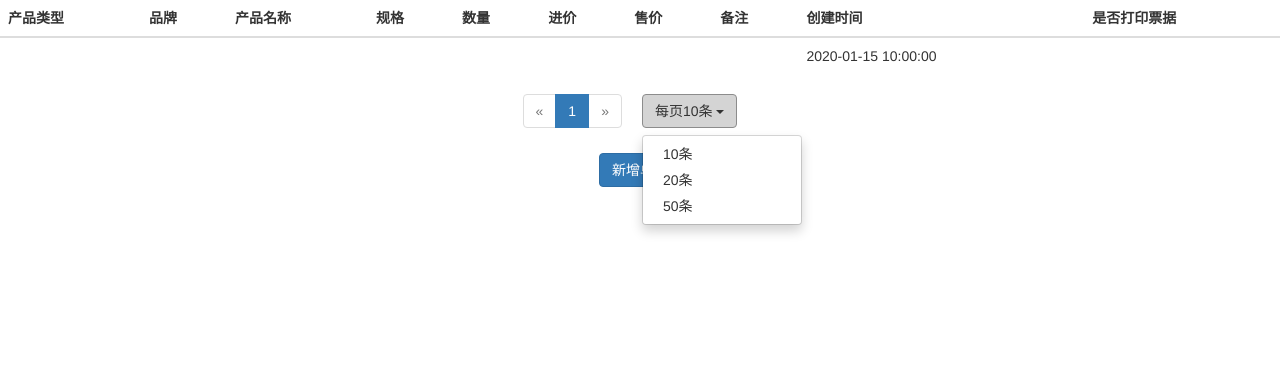
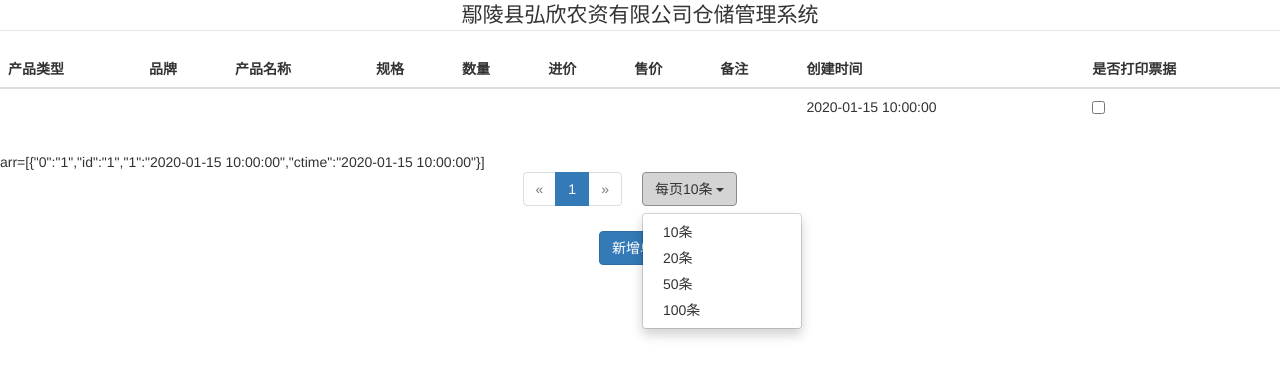
Before and after one commit to Morainy/store_manager, a PHP site: page / in a window 1280 px wide, after a click that opens the changed part. Shown: the top 377 px of the page. Run offline with PHP 8.4, Linux system fonts and the light colour scheme; tables that the repository leaves empty or names only in its code hold one stand-in row (values such as "Sample post"); data that the repository does not hold is empty.

Commit message:
提交代码

```diff
--- a/index.php
+++ b/index.php
@@ -3,7 +3,6 @@
 <head>
 	<meta charset="utf-8">
     <title>仓库</title>
-    <link rel="stylesheet" href="lib/reset.css">
     <link rel="stylesheet" href="lib/bootstrap-3.3.7-dist/css/bootstrap.min.css">
     <style>
         .panel-page {
@@ -25,9 +24,13 @@
             display: flex;
             justify-content: center;
         }
+        .title {
+            text-align: center;
+        }
     </style>
 </head>
 <body>
+    <legend class="title">鄢陵县弘欣农资有限公司仓储管理系统</legend>
     <table class="table panel-table">
         <thead>
             <tr>
@@ -74,6 +77,7 @@
                 if($result == false) {
                     echo "DB 查询失败";
                 }
+                $arr = array();
                 while(!!$row = mysqli_fetch_array($result)){
                     echo "<tr><td>".$row["product_type"]
                         ."</td><td>".$row["brand"]
@@ -85,11 +89,15 @@
                         ."</td><td>".$row["memo"]
                         ."</td><td>".$row["ctime"]
                         ."</td><td>";
-                    echo "<input type='checkbox'  value='check'> </td><tr>";
+                    array_push($arr, $row);
+                    echo "<label><input type='checkbox'></label> </td><tr>";
                 }
                ?>
         </tbody>
     </table>
+    <?php
+        echo "arr=" . json_encode($arr)
+    ?>
     <div class="panel-page">
         <div class="panel-pagination">
         </div>
@@ -102,6 +110,7 @@
                 <li data-size="10"><a href="#">10条</a></li>
                 <li data-size="20"><a href="#">20条</a></li>
                 <li data-size="50"><a href="#">50条</a></li>
+                <li data-size="100"><a href="#">100条</a></li>
             </ul>
         </div>
     </div>
--- a/lib/reset.css
+++ /dev/null
@@ -1,156 +0,0 @@
-body,
-html,
-h1,
-h2,
-h3,
-h4,
-h5,
-h6,
-p {
-  margin: 0;
-  padding: 0;
-  font-weight: normal;
-}
-
-/* p {
-  line-height: 1.6;
-  margin-bottom: 0.24rem;
-} */
-
-html {
-  -webkit-user-select: none;
-  -webkit-touch-callout: none;
-  -webkit-tap-highlight-color: transparent;
-}
-
-body {
-  -webkit-user-select: none;
-  -webkit-touch-callout: none;
-  -webkit-tap-highlight-color: transparent;
-  font-family: "SF Pro Display", "SF Pro Icons", "Helvetica Neue", "Helvetica", "Arial", sans-serif;
-  font-size: 0.28rem;
-  line-height: 1.6;
-}
-
-a {
-  -webkit-tap-highlight-color: transparent;
-  text-decoration: none;
-  color: #7483af;
-  background: transparent;
-}
-
-a:focus {
-  outline: thin dotted;
-}
-
-a:active, a:hover {
-  outline: 0;
-}
-
-pre,
-xmp,
-plaintext,
-listing {
-  font-family: "Helvetica Neue", Helvetica, sans-serif !important;
-  white-space: pre-wrap !important;
-  margin: 0 !important;
-}
-
-details,
-figcaption,
-figure,
-footer,
-header,
-hgroup,
-main,
-nav,
-section,
-summary {
-  display: block;
-}
-
-h1,
-h2,
-h3,
-h4,
-h5,
-h6 {
-  font-size: 100%;
-}
-
-b,
-strong {
-  font-weight: bold;
-}
-
-img {
-  border: 0;
-  outline: none;
-}
-
-ul,
-ol,
-li {
-  margin: 0;
-  padding: 0;
-  list-style: none;
-}
-
-button,
-input,
-select,
-textarea {
-  font-family: inherit;
-  font-size: 100%;
-  margin-right: 0;
-  text-transform: none;
-  border: 0;
-  background: 0 0;
-  -webkit-appearance: none;
-  outline: 0;
-}
-
-button,
-html input[type="button"],
-input[type="reset"],
-input[type="submit"] {
-  cursor: pointer;
-  -webkit-appearance: button;
-}
-
-button[disabled],
-html input[disabled] {
-  cursor: default;
-}
-
-input[type="search"] {
-  -webkit-appearance: textfield;
-  box-sizing: content-box;
-}
-
-textarea {
-  vertical-align: top;
-  overflow: auto;
-  resize: none;
-}
-
-table {
-  border-collapse: collapse;
-  border-spacing: 0;
-}
-
-cite {
-  font-style: normal;
-}
-
-svg:not(:root) {
-  overflow: hidden;
-}
-
-.none {
-  display: none !important;
-}
-
-.hidden {
-  visibility: hidden !important;
-}
--- a/store_manager.html
+++ b/store_manager.html
@@ -62,9 +62,9 @@
 			<div class="form-group">
 			<label for="memo" class="col-sm-4 control-label">出/入库：</label>
 			<div class="col-sm-8">
-				<select class="form-control" name="type_inout">
-					<option value="1">出库</option>
-					<option value="2">入库</option>
+				<select class="form-control" name="record_type">
+					<option value="1">入库</option>
+					<option value="2">出库</option>
 				</select>
 			</div>
 			</div>
```
